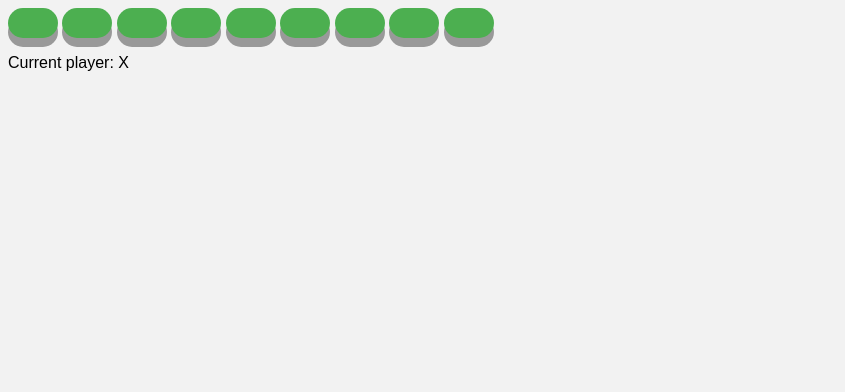
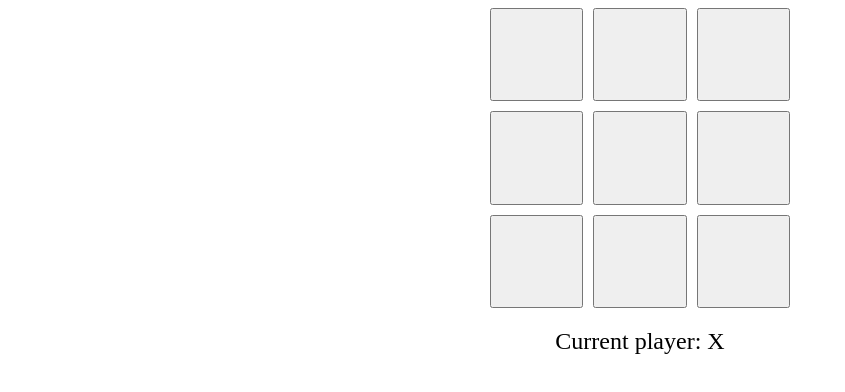
Before and after one commit to aaronmayer108/Jesters, a plain HTML site: page index.html in a window 1280 px wide. Shown: the whole page, without its empty margins (0-845 px from the left). Drawn offline with Linux system fonts and the light colour scheme.

Commit message:
Update styles.css

```diff
--- a/styles.css
+++ b/styles.css
@@ -1,30 +1,21 @@
-body {
-    background-color: #f2f2f2;
-    font-family: Arial, sans-serif;
+#board {
+    display: grid;
+    grid-template-columns: repeat(3, 1fr);
+    gap: 10px;
+    width: 300px;
+    height: 300px;
+    margin: 0 auto;
 }
 
-button {
-    padding: 15px 25px;
-    font-size: 24px;
+.cell {
+    width: 100%;
+    height: 100%;
+    font-size: 2em;
     text-align: center;
-    cursor: pointer;
-    outline: none;
-    color: #fff;
-    background-color: #4CAF50;
-    border: none;
-    border-radius: 15px;
-    box-shadow: 0 9px #999;
 }
 
-button:hover {background-color: #3e8e41}
-
-button:active {
-    background-color: #3e8e41;
-    box-shadow: 0 5px #666;
-    transform: translateY(4px);
+#message {
+    text-align: center;
+    font-size: 1.5em;
+    margin-top: 20px;
 }
-
-#content {
-    margin-top: 50px;
-    font-size: 20px;
-}
```
